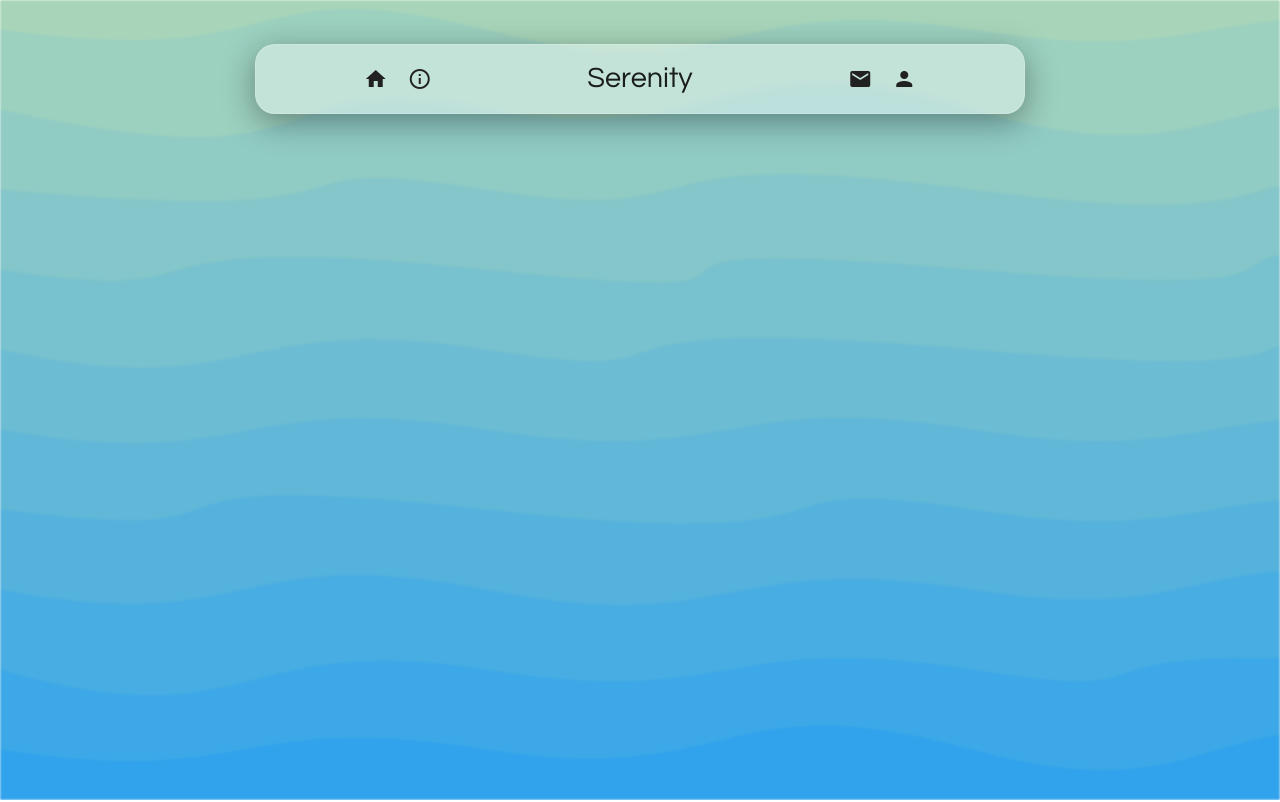
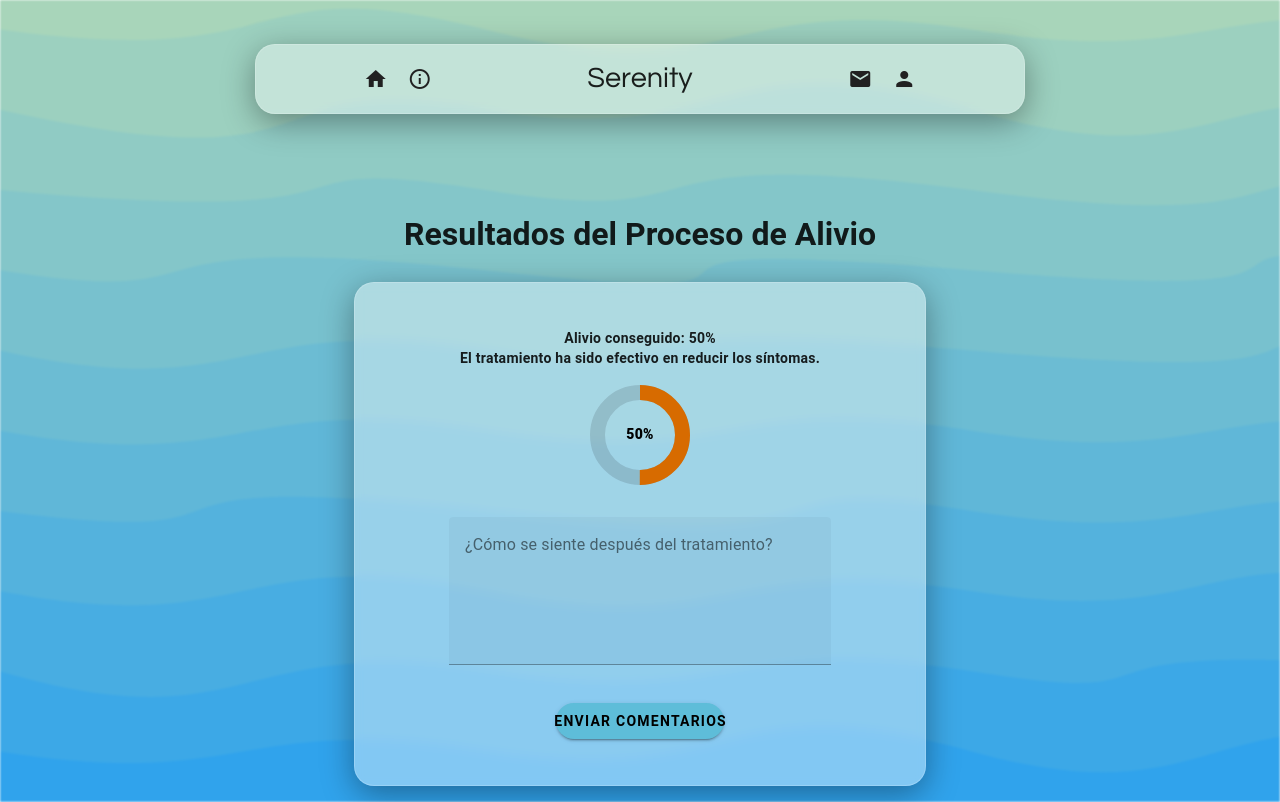
Before and after one commit to mariops03/SerenityAPP, a Vue app in the folder web/: page /resultados-alivio in a window 1280 px wide. Before the commit this address had no page. Built offline with nearby package versions, Linux system fonts and the light colour scheme.

Commit message:
Frontend changes

```diff
--- a/web/src/components/Use.vue
+++ b/web/src/components/Use.vue
@@ -67,11 +67,16 @@ export default {
 .primary-button {
   background-color: rgba(255, 255, 255, 0.6);
   border-radius: 150px;
-  transition: transform 0.5s ease;
+  animation: scaleAnimation 6s infinite alternate;
 }
 
-.primary-button:hover {
-  transform: scale(1.03); /* Adjust the scale factor as needed */
+@keyframes scaleAnimation {
+  0%, 100% {
+    transform: scale(1);
+  }
+  50% {
+    transform: scale(1.04);
+  }
 }
 
 .secondary-button {
--- a/web/src/router/router.js
+++ b/web/src/router/router.js
@@ -12,6 +12,7 @@ import Profile from '../views/Profile.vue';
 import ResultadosAnalisis from '../views/ResultadosAnalisis.vue';
 import Aliviar from '../views/Aliviar.vue';
 import Historial from '../views/Historial.vue';
+import ResultadosAlivio from '../views/ResultadosAlivio.vue';
 
 const routes = [
   {
@@ -78,6 +79,12 @@ const routes = [
     path: '/historial',
     component: Historial,
     meta: { requiresAuth: true }
+  },
+  {
+    name: 'ResultadosAlivio',
+    path: '/resultados-alivio',
+    component: ResultadosAlivio,
+    meta: { requiresAuth: true }
   }
 
 ];
--- a/web/src/views/Aliviar.vue
+++ b/web/src/views/Aliviar.vue
@@ -10,7 +10,7 @@
       rotate="-90"
       size="100"
       width="15"
-          color="#1976D2"
+      color='black'
       indeterminate
       ></v-progress-circular>
     </div>
@@ -23,6 +23,13 @@
         :style="{ color: commentColor }"
       >
         {{ firstComment }}
+      </div>
+      <div
+        v-if="firstComment"
+        class="comment first-comment"
+        :style="{ color: commentColor }"
+      >
+        <br>
       </div>
       <div
         v-for="(comment, index) in displayedComments"
@@ -52,7 +59,7 @@
         "Compilando datos de la sesión en informe de resultados para revisión clínica y ajustes futuros..."
       ],
       displayedComments: [],
-        commentColor: "#1976D2", // Color de los comentarios
+      commentColor: "black",
     };
   },
   mounted() {
@@ -70,8 +77,7 @@
         } else {
           clearInterval(interval);
           this.loading = false;
-            //Aqui deberia de ir a otra ventana provisional a HOME
-            this.$router.push({ name: 'Home' });
+          this.$router.push({ name: 'ResultadosAlivio' });
         }
       }, 1000);
     },
@@ -86,24 +92,16 @@
   height: 100%;
 }
 
-  .overlay {
-    min-height: 100vh;
-    background-image: url("./fondo3.svg");
-    background-size: cover;
-    background-repeat: no-repeat;
-    background-position: center;
-  }
-
 .loading-spinner {
   position: fixed;
-    top: 30%;
+  top: 25%;
   left: 50%;
   transform: translate(-50%, -30%);
 }
 
 .comments {
   position: fixed;
-    top: 60%;
+  top: 35%;
   left: 50%;
   transform: translateX(-50%);
   text-align: center;
--- a/web/src/views/Analisis.vue
+++ b/web/src/views/Analisis.vue
@@ -49,7 +49,6 @@ export default {
     return {
       loading: true,
       firstComment: "Analizando..",
-      secondComment: "",
       comments: [
         "Explorando dolores de cabeza frontales... Recopilando datos de la zona delantera del cráneo.",
         "Evaluando dolores de cabeza laterales... Verificando la actividad de los músculos temporales.",
@@ -93,13 +92,6 @@ export default {
   height: 100%;
 }
 
-.overlay {
-  min-height: 100vh;
-  background-image: url("./fondo3.svg");
-  background-size: cover;
-  background-repeat: no-repeat;
-  background-position: center;
-}
 
 .loading-spinner {
   position: fixed;
--- /dev/null
+++ b/web/src/views/ResultadosAlivio.vue
@@ -0,0 +1,121 @@
+<template>
+  <v-container>
+    <v-row class="justify-center">
+      <v-col cols="12" class="text-center mt-16">
+        <h1>Resultados del Proceso de Alivio</h1>
+      </v-col>
+    </v-row>
+
+    <!-- Tarjeta de Resultados del Alivio y Feedback del Usuario -->
+    <v-row class="justify-center">
+      <v-col cols="12" md="6">
+        <v-card class="custom-card" style="height: 100%">
+          <v-card-text>
+            <p>Alivio conseguido: {{ resultado.alivioConseguido }}%</p>
+            <p>{{ resultado.comentarioAlivio }}</p>
+            <v-progress-circular
+              size="100"
+              width="15"
+              :model-value="resultado.alivioConseguido"
+              :color="getColor(resultado.alivioConseguido)"
+              class="mt-4 mb-4"
+              ><b style="color: black"
+                >{{ resultado.alivioConseguido }}%</b
+              ></v-progress-circular
+            >
+            <v-textarea
+              v-model="feedbackUsuario"
+              label="¿Cómo se siente después del tratamiento?"
+              style="width: 80%"
+              auto-grow
+              class="mt-4"
+            ></v-textarea>
+            <v-btn color="#5ebdd9" class="mt-4" @click="enviarFeedback"
+              >Enviar comentarios</v-btn
+            >
+          </v-card-text>
+        </v-card>
+      </v-col>
+    </v-row>
+    <v-dialog v-model="dialog" max-width="290">
+      <v-card>
+        <v-card-title class="headline">Feedback Enviado</v-card-title>
+        <v-card-text>
+          <v-row>
+            <v-col cols="12">
+              <p>¡Gracias por tu feedback!</p>
+            </v-col>
+          </v-row>
+        </v-card-text>
+        <v-card-actions>
+          <v-spacer></v-spacer>
+          <v-btn color="primary" text @click="dialog = false">Cerrar</v-btn>
+        </v-card-actions>
+      </v-card>
+    </v-dialog>
+  </v-container>
+  <!-- MODAL DE FEEDBACK ENVIADO -->
+</template>
+
+<script>
+export default {
+  data() {
+    return {
+      resultado: {
+        alivioConseguido: 50,
+        comentarioAlivio: `El tratamiento ha sido efectivo en reducir los síntomas.`,
+      },
+      feedbackUsuario: "",
+      dialog: false,
+    };
+  },
+  methods: {
+    enviarFeedback() {
+      this.dialog = true;
+      // Aquí podrías agregar lógica para enviar el feedback a un servidor o manejarlo según la aplicación.
+    },
+    getColor(alivioConseguido) {
+      if (alivioConseguido < 50) {
+        return "#c60000";
+      } else if (alivioConseguido < 75) {
+        return "#d76b00";
+      } else {
+        return "#004000";
+      }
+    },
+  },
+};
+</script>
+
+<style scoped>
+.custom-card {
+  background-color: rgba(255, 255, 255, 0.4);
+  backdrop-filter: blur(5px);
+  border-radius: 20px;
+  border: 1px solid rgba(255, 255, 255, 0.18);
+  box-shadow: 0 8px 32px 0 rgba(0, 0, 0, 0.37);
+  display: flex;
+  flex-direction: column;
+  padding: 30px;
+}
+
+.v-card-text {
+  display: flex;
+  flex-direction: column;
+  align-items: center;
+  justify-content: center;
+  font-weight: 600;
+}
+
+.v-card-title {
+  font-size: 24px;
+  font-weight: 700;
+  margin-bottom: 10px;
+}
+
+.v-btn {
+  border-radius: 20px;
+  font-weight: 600;
+  width: 35%;
+}
+</style>
--- a/web/src/views/ResultadosAnalisis.vue
+++ b/web/src/views/ResultadosAnalisis.vue
@@ -1,7 +1,7 @@
 <template>
   <v-container>
     <v-row class="justify-center">
-      <v-col cols="12" class="text-center mt-16">
+      <v-col cols="12" class="text-center mt-6 mb-6">
         <button
           class="boton"
           style="width: 50%; color: primary"
```
Lines whose indentation alone changed are shown as unchanged.
